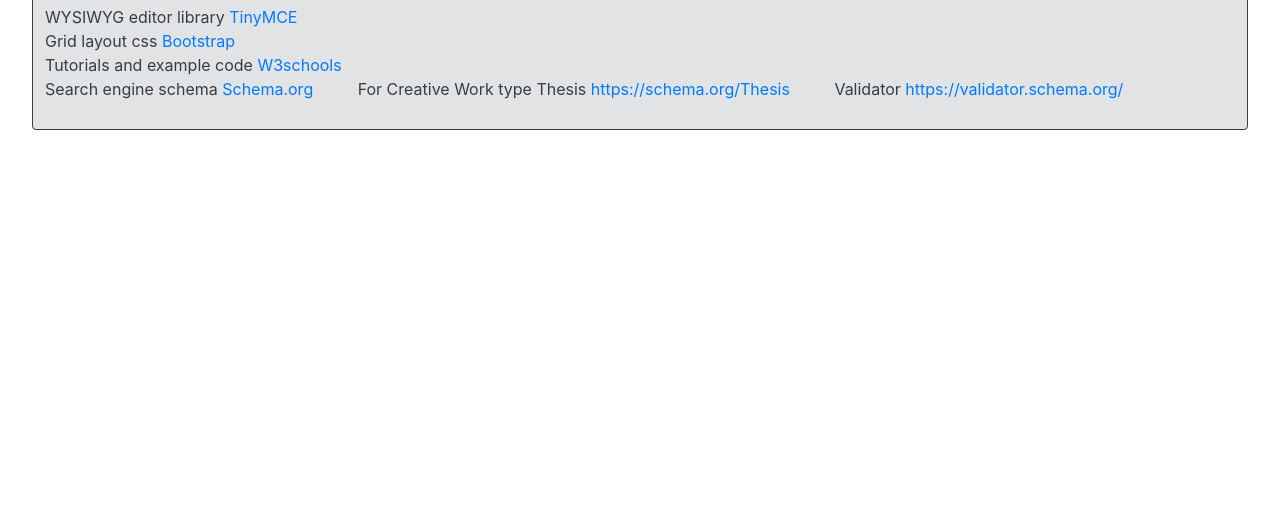
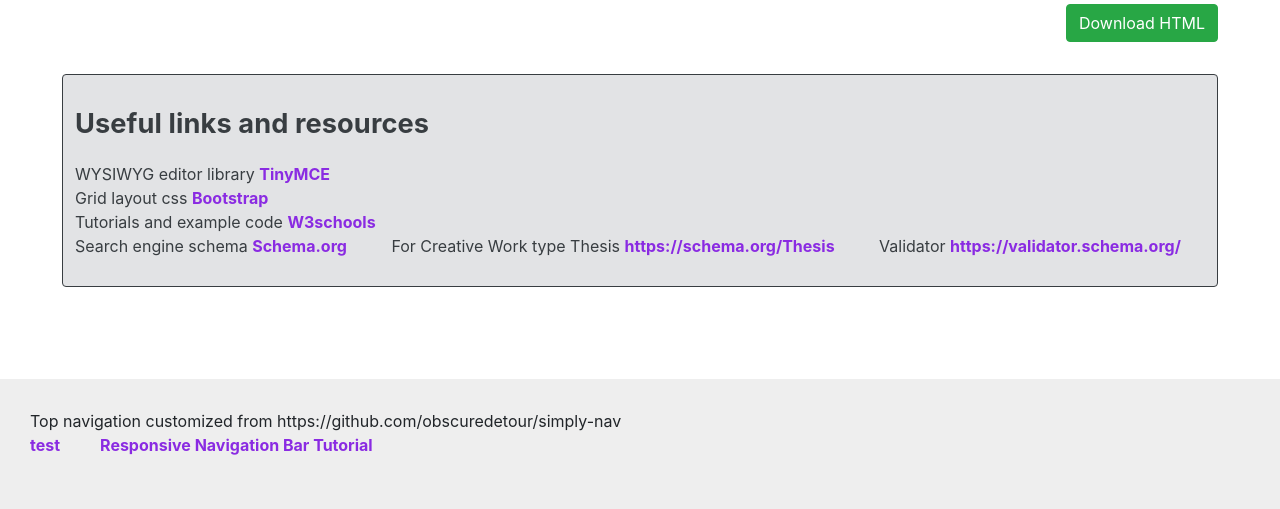
Before and after one commit to twiddlethumbs/minimal-compute-html-page-generator, a plain HTML site: page minimal-compute-page-generator.html in a window 1280 px wide. Shown: the part 887-1396 px from the top of the page. Before the commit the page ends 1049 px from the top, so only its background shows below. Drawn offline with Linux system fonts and the light colour scheme.

Commit message:
Update minimal-compute-page-generator.html
adding the nav menu and footer

```diff
--- a/minimal-compute-page-generator.html
+++ b/minimal-compute-page-generator.html
@@ -6,6 +6,17 @@
   <title>Minimal Compute Page Generator</title>
 
   <link rel="stylesheet" href="./css/bootstrap.min.css">
+
+<script src="js/top-menu.js"></script>
+<script src="js/footer-menu.js"></script>
+
+
+<link rel="stylesheet" href="css/motif.css">
+<link rel="stylesheet" href="css/navbar.css">
+
+
+
+
 
   <script src="./tinymce/js/tinymce/tinymce.min.js" referrerpolicy="origin"></script>
   <script>
@@ -49,7 +60,12 @@
   }
   </style>
 </head>
-<body>
+<body onload='topnav(); footernav();'>
+
+<div id='topnav'></div>
+
+<div class='content'>
+
 <div class='container' style="margin-top:24px;">
 <div class='row'>
 <div class="input-group col-md-6">
@@ -213,7 +229,7 @@ https://schema.org/Thesis
 	var editor = tinymce.get('mytextarea');
 	var text = html_start + editor.getContent() + html_end;
 
-// TESTING - the inputs will need commas and carriage returns removed - maybe not due to the encodeURIComponent? need to test
+// the inputs will need commas and carriage returns removed
 
 // TESTING - remove when done
 // alert(text);
@@ -231,6 +247,9 @@ https://schema.org/Thesis
 
     });
   </script>
+</div>
+
+<div id='footernav'></div>
 
 
 </body>
```
